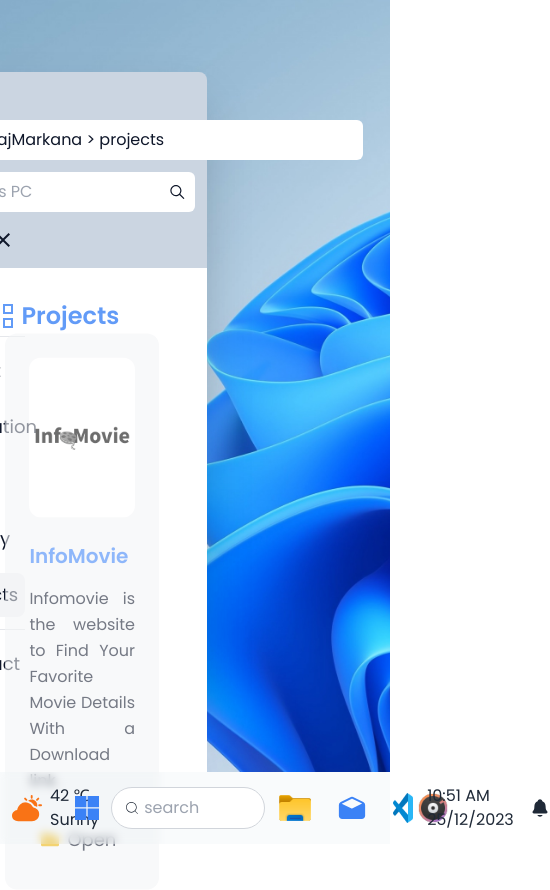
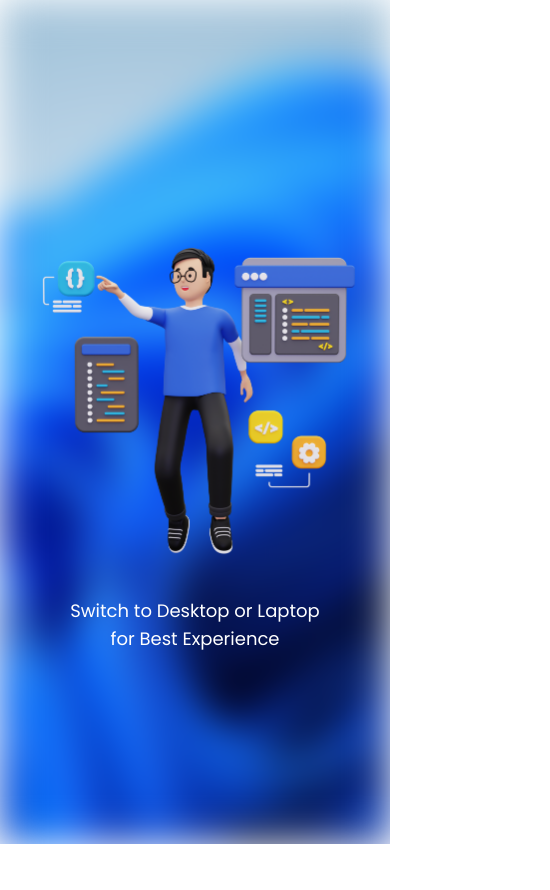
Before and after one commit to RajMarkana/portfolio, a React (Vite) app: page /projects in a window 390 px wide. Shown: the top 890 px of the page, 550 px wide, since content can reach past the window. After the commit the page ends 844 px from the top, so only its background shows below. Built offline with nearby package versions, Linux system fonts and the light colour scheme.

Commit message:
User Friendly

```diff
--- a/src/App.jsx
+++ b/src/App.jsx
@@ -79,7 +79,7 @@ const App = () => {
     if (window.innerWidth <= 800) {
       // If window width is less than or equal to 768 (mobile device), set window position to center
       const initialX = (window.innerWidth - 600) / 2; // Adjust width as needed
-      const initialY = (window.innerHeight - 700) / 2; // Adjust height as needed
+      const initialY = (window.innerHeight - 400) / 2; // Adjust height as needed
       setWindowPosition({ x: initialX, y: initialY });
     }
   }, []);
@@ -106,8 +106,19 @@ const App = () => {
         <Loading />
       ) : (
         <div className="flex flex-col h-screen" onMouseMove={handleMouseMove} onMouseUp={handleMouseUp} onTouchMove={handleMouseMove} onTouchEnd={handleMouseUp}>
+          {window.innerWidth <= 700 ? (
+            <>
+              <div className="absolute inset-0 bg-cover bg-center" style={{ backgroundImage: "url('/w9.jpg')", filter: "blur(20px)" }}></div>
+              <div className="absolute inset-0 flex flex-col items-center justify-center">
+                <img src="./4.png" width={400} alt="" />
+                <h1 className='mt-4 text-lg text-center text-white'>Switch to Desktop or Laptop <br/>for Best Experience</h1>
+              </div>
+            </>
+
+          ) : (
+            <>
               <div className="flex flex-grow bg-cover flex-col items-center justify-center p-4" style={{ backgroundImage: 'url("/w9.jpg")' }}>
-            {showMainContent ? (
+                {showMainContent && (
                   <div className='w-4/5 h-3/4 absolute shadow-2xl' style={{ top: windowPosition.y, left: windowPosition.x, cursor: isDragging ? 'grabbing' : 'default', userSelect: 'none' }} onMouseDown={handleMouseDown} onTouchStart={handleTouchStart}>
                     <div className="bg-slate-300 rounded-tl-lg rounded-tr-lg w-full text-slate-900 p-3 flex justify-between flex-wrap gap-3 items-center">
                       <div className='flex justify-center items-center'>
@@ -135,12 +146,12 @@ const App = () => {
                     </div>
                     <Screen />
                   </div>
-            ) : (
-              <div></div>
                 )}
                 {showMusic ? (<Music closeMusic={() => { setShowMusic(false) }} />) : (<div></div>)}
               </div>
               <Bottom onClick={handleShowMainContent} openMusic={handleShowMusic} />
+            </>
+          )}
         </div>
       )}
     </>
--- a/src/pages/Education.jsx
+++ b/src/pages/Education.jsx
@@ -44,7 +44,7 @@ const Education = () => {
                     </div>
                 </div>
             </div>
-            <div data-aos="fade-in" data-aos-duration="3000" className='px-10 mb-14'>
+            <div className='px-10 mb-14'>
                 <div className='flex items-center text-blue-500 mb-10 text-3xl' >
                     <MdOutlineWork className='mr-2' />
                     <h1 className='  font-semibold '>Experience</h1>
@@ -52,7 +52,7 @@ const Education = () => {
                 <div className='bg-blue-50 rounded-xl  p-10'>
                     <p className='text-2xl text-blue-500'>Freelancer</p>
                     <p className='text-thin'>Wordpress Developer & Graphics Designing • 2+ Years</p>
-                    <div className='flex justify-between mt-10 gap-20 items-center'>
+                    <div className='flex flex-wrap justify-between mt-10 gap-20 items-center'>
                         <img src="./freelancerlogo.png" width={280} alt="" />
                         <img src="./fiverrlogo.png" width={200} alt="" />
                         <img src="./upworklogo.png" width={200} alt="" />
--- a/src/pages/Projects.jsx
+++ b/src/pages/Projects.jsx
@@ -52,7 +52,7 @@ const Projects = () => {
                 </div>
                 <div data-aos="fade-down" data-aos-duration="1500" className="flex flex-wrap ">
                     {projects.map((project, index) => (
-                        <div className="xl:w-1/3 md:w-1/3 p-4" key={index}>
+                        <div className="lg:w-1/3 sm:w-3/4 md:w-3/5 p-4" key={index}>
                             <div className="bg-gray-100 p-6 transition-all hover:bg-white hover:shadow-2xl rounded-xl">
                                 <img className="h-40 bg-white rounded-xl w-full object-contain mb-6" src={project.image} alt={project.name} />
                                 <h2 className="text-xl text-blue-500 font-semibold title-font mb-4">{project.name}</h2>
```
Lines whose indentation alone changed are shown as unchanged.
